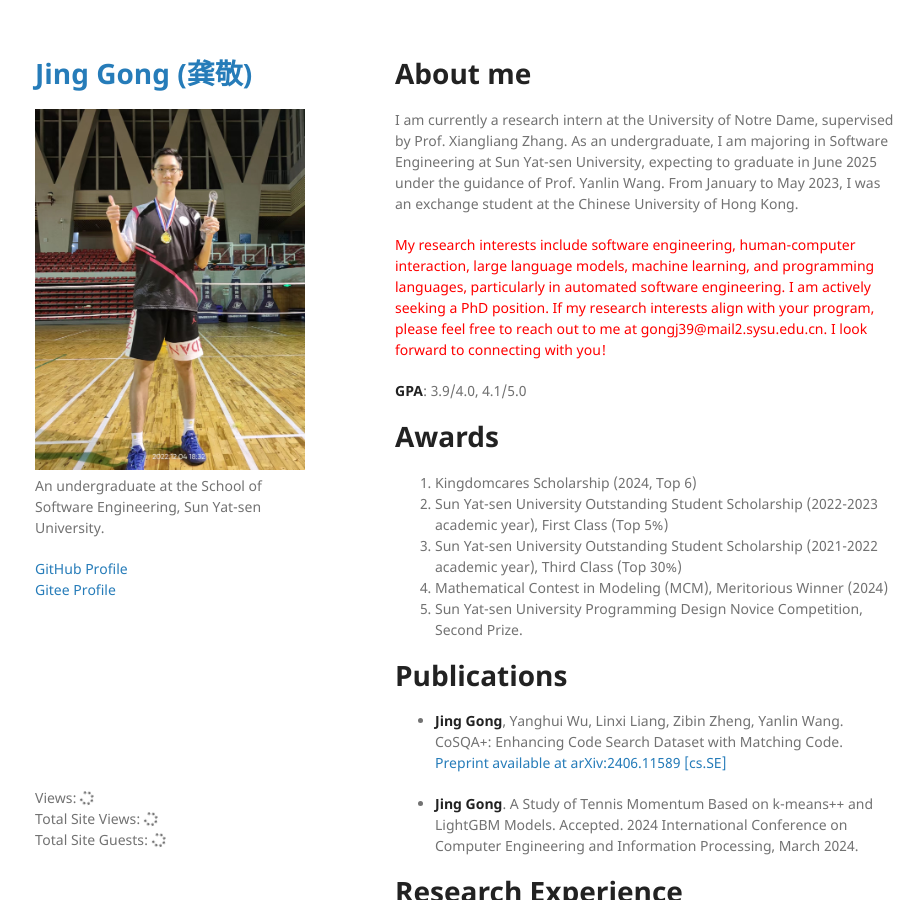
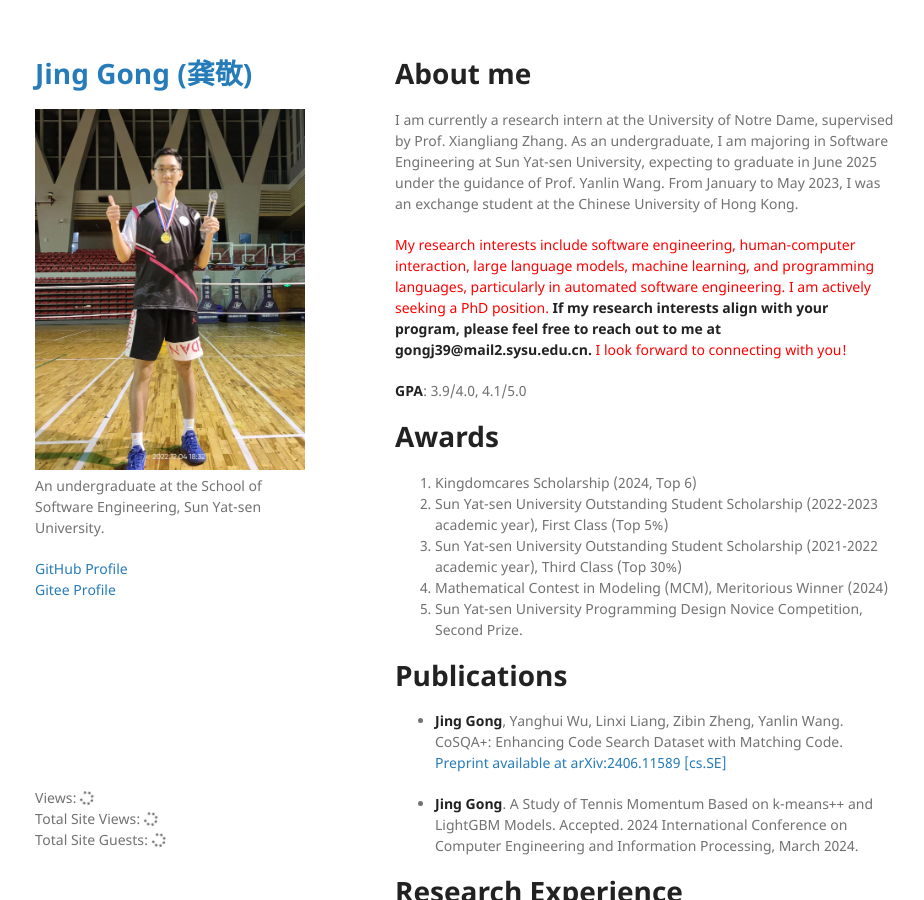
Before and after one commit to MikingG/MikingG.github.io, a Jekyll site: the page built from index.md, in a window 1280 px wide and 900 px high. Shown: the whole window, without its empty margins (175-1099 px from the left). Built offline with Jekyll 4.4.1, drawn with Linux system fonts in a browser that asks for light colours; nearby versions of some CDN libraries; comment, search, counter and statistics services are not loaded; our own code applies the rules of GitHub Pages for plain Markdown files.

Commit message:
Update index.md

```diff
--- a/index.md
+++ b/index.md
@@ -5,7 +5,7 @@
 
 I am currently a research intern at the University of Notre Dame, supervised by Prof. Xiangliang Zhang. As an undergraduate, I am majoring in Software Engineering at Sun Yat-sen University, expecting to graduate in June 2025 under the guidance of Prof. Yanlin Wang. From January to May 2023, I was an exchange student at the Chinese University of Hong Kong.
 
-<span style="color:red">My research interests include software engineering, human-computer interaction, large language models, machine learning, and programming languages, particularly in automated software engineering. I am actively seeking a PhD position. If my research interests align with your program, please feel free to reach out to me at gongj39@mail2.sysu.edu.cn. I look forward to connecting with you!</span>
+<span style="color:red">My research interests include software engineering, human-computer interaction, large language models, machine learning, and programming languages, particularly in automated software engineering. I am actively seeking a PhD position. **If my research interests align with your program, please feel free to reach out to me at gongj39@mail2.sysu.edu.cn.** I look forward to connecting with you!</span>
 
 **GPA**: 3.9/4.0, 4.1/5.0
 
```
